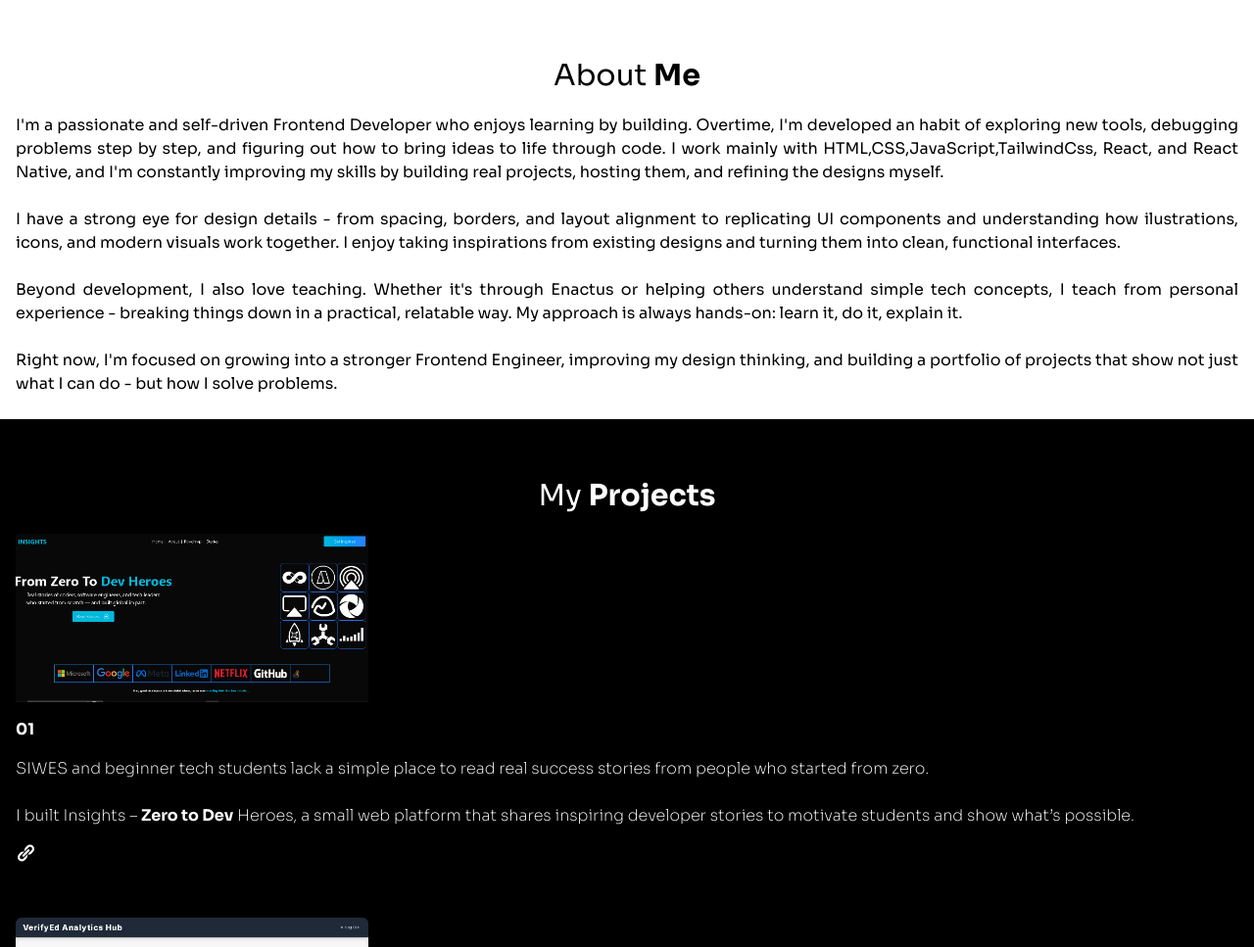
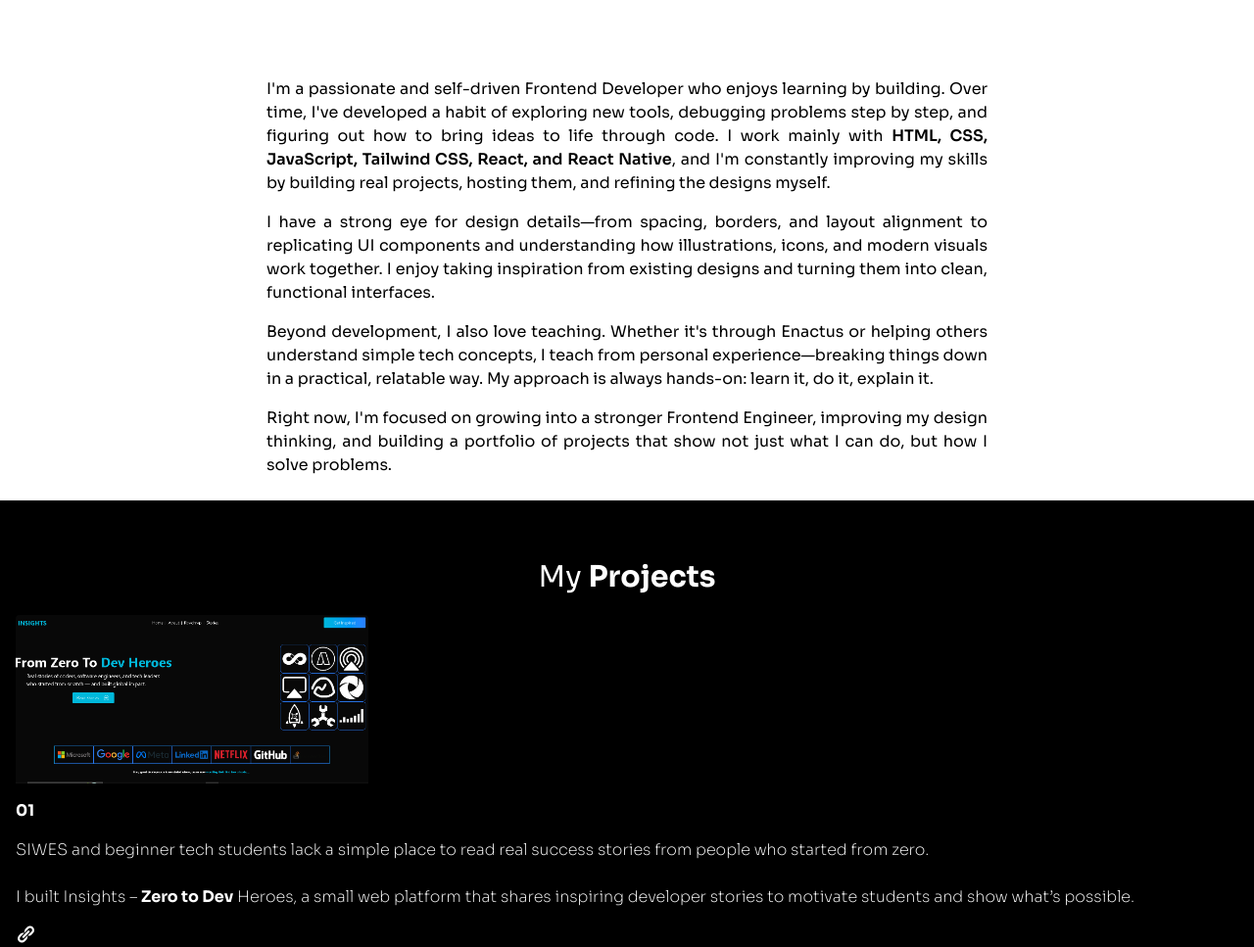
Before and after one commit to vincen-coder/vincent, a plain HTML site: page index.html in a window 1280 px wide. Shown: the part 2529-3496 px from the top of the page at 98% size. Drawn offline with nearby package versions, Linux system fonts and the light colour scheme.

Commit message:
yep i pushed again

```diff
--- a/index.html
+++ b/index.html
@@ -135,11 +135,30 @@
             <img src="Board Games 1.png" alt="About me illustration" class="w-90 ">
         </section>
 
-        <section class="text-[30px] text-center pb-4">About <span class="font-bold">Me</span></section>
+        <section class="py-6 px-4 max-w-3xl mx-auto text-justify">
+            <p class="mb-4">
+                I'm a passionate and self-driven Frontend Developer who enjoys learning by building. Over time, I've developed a
+                habit of exploring new tools, debugging problems step by step, and figuring out how to bring ideas to life
+                through code. I work mainly with <span class="font-semibold">HTML, CSS, JavaScript, Tailwind CSS, React, and
+                    React Native</span>, and I'm constantly improving my skills by building real projects, hosting them, and
+                refining the designs myself.
+            </p>
+            <p class="mb-4">
+                I have a strong eye for design details—from spacing, borders, and layout alignment to replicating UI components
+                and understanding how illustrations, icons, and modern visuals work together. I enjoy taking inspiration from
+                existing designs and turning them into clean, functional interfaces.
+            </p>
+            <p class="mb-4">
+                Beyond development, I also love teaching. Whether it's through Enactus or helping others understand simple tech
+                concepts, I teach from personal experience—breaking things down in a practical, relatable way. My approach is
+                always hands-on: learn it, do it, explain it.
+            </p>
+            <p>
+                Right now, I'm focused on growing into a stronger Frontend Engineer, improving my design thinking, and building
+                a portfolio of projects that show not just what I can do, but how I solve problems.
+            </p>
+        </section>
 
-        <section class="pb-6 text-justify px-4 ">
-            I'm a passionate and self-driven Frontend Developer who enjoys learning by building. Overtime, I'm developed an habit of exploring new tools, debugging problems step by step, and figuring out how to bring ideas to life through code. I work mainly with <span>HTML,CSS,JavaScript,TailwindCss, React, and React Native, and I'm constantly improving my skills by building real projects, hosting them, and refining the designs myself. <br> <br>I have a strong eye for design details - from spacing, borders, and layout alignment to replicating UI components and understanding how ilustrations, icons, and modern visuals work together. I enjoy taking inspirations from existing designs and turning them into clean, functional interfaces. <br> <br> Beyond development, I also love teaching. Whether it's through Enactus or helping others understand simple tech concepts, I teach from personal experience - breaking things down in a practical, relatable way. My approach is always hands-on: learn it, do it, explain it. <br> <br> Right now, I'm focused on growing into a stronger Frontend Engineer, improving my design thinking, and building a portfolio of projects that show not just what I can do - but how I solve problems. </span>
-        </section>
 
         <section class="bg-black pb-14">
 
@@ -149,14 +168,14 @@
                 <img src="insights.PNG" alt="My first project image" class="w-90 rounded rounded-sm pb-4">
                 <div class="font-bold text-white pb-4">01</div>
                 <div class="text-white font-extralight pb-4">SIWES and beginner tech students lack a simple place to read real success stories from people who started from zero. <br> <br> I built Insights – <span class="font-bold">Zero to Dev</span> Heroes, a small web platform that shares inspiring developer stories to motivate students and show what’s possible.</div>
-                <div class="cursor-pointer><a href="https://vincen-coder.github.io/My-Tailwind-Project/"><svg xmlns="http://www.w3.org/2000/svg" width="20" height="20" viewBox="0 0 20 20"><path fill="#fff" d="M17.74 2.76a4.32 4.32 0 0 1 0 6.1l-1.53 1.52c-1.12 1.12-2.7 1.47-4.14 1.09l2.62-2.61l.76-.77l.76-.76c.84-.84.84-2.2 0-3.04a2.13 2.13 0 0 0-3.04 0l-.77.76l-3.38 3.38c-.37-1.44-.02-3.02 1.1-4.14l1.52-1.53a4.32 4.32 0 0 1 6.1 0M8.59 13.43l5.34-5.34c.42-.42.42-1.1 0-1.52c-.44-.43-1.13-.39-1.53 0l-5.33 5.34c-.42.42-.42 1.1 0 1.52c.44.43 1.13.39 1.52 0m-.76 2.29l4.14-4.15c.38 1.44.03 3.02-1.09 4.14l-1.52 1.53a4.32 4.32 0 0 1-6.1 0a4.32 4.32 0 0 1 0-6.1l1.53-1.52c1.12-1.12 2.7-1.47 4.14-1.1l-4.14 4.15c-.85.84-.85 2.2 0 3.05c.84.84 2.2.84 3.04 0"/></svg></a></div>
+                <div class="cursor-pointer"><a href="https://vincen-coder.github.io/My-Tailwind-Project/"><svg xmlns="http://www.w3.org/2000/svg" width="20" height="20" viewBox="0 0 20 20"><path fill="#fff" d="M17.74 2.76a4.32 4.32 0 0 1 0 6.1l-1.53 1.52c-1.12 1.12-2.7 1.47-4.14 1.09l2.62-2.61l.76-.77l.76-.76c.84-.84.84-2.2 0-3.04a2.13 2.13 0 0 0-3.04 0l-.77.76l-3.38 3.38c-.37-1.44-.02-3.02 1.1-4.14l1.52-1.53a4.32 4.32 0 0 1 6.1 0M8.59 13.43l5.34-5.34c.42-.42.42-1.1 0-1.52c-.44-.43-1.13-.39-1.53 0l-5.33 5.34c-.42.42-.42 1.1 0 1.52c.44.43 1.13.39 1.52 0m-.76 2.29l4.14-4.15c.38 1.44.03 3.02-1.09 4.14l-1.52 1.53a4.32 4.32 0 0 1-6.1 0a4.32 4.32 0 0 1 0-6.1l1.53-1.52c1.12-1.12 2.7-1.47 4.14-1.1l-4.14 4.15c-.85.84-.85 2.2 0 3.05c.84.84 2.2.84 3.04 0"/></svg></a></div>
             </section>
 
             <section class="text-justify px-4 pb-4">
                 <img src="vv.PNG" alt="My first project image" class="w-90 rounded rounded-md pb-4">
                 <div class="font-bold text-white pb-4">02</div>
                 <div class="text-white font-extralight pb-4">Students often face challenges in verifying their internship (SIWES) experience quickly, leading to delays and doubts from schools and employers <br> <br> Verifyed is a web platform that allows students to securely authenticate their internship experience online. It provides a trusted digital record, making verification easy, fast, and reliable for both students and institutions.</div>
-                <div class="cursor-pointer><a href="https://verifyed-xi.vercel.app/dashboard.html"><svg xmlns="http://www.w3.org/2000/svg" width="20" height="20" viewBox="0 0 20 20"><path fill="#fff" d="M17.74 2.76a4.32 4.32 0 0 1 0 6.1l-1.53 1.52c-1.12 1.12-2.7 1.47-4.14 1.09l2.62-2.61l.76-.77l.76-.76c.84-.84.84-2.2 0-3.04a2.13 2.13 0 0 0-3.04 0l-.77.76l-3.38 3.38c-.37-1.44-.02-3.02 1.1-4.14l1.52-1.53a4.32 4.32 0 0 1 6.1 0M8.59 13.43l5.34-5.34c.42-.42.42-1.1 0-1.52c-.44-.43-1.13-.39-1.53 0l-5.33 5.34c-.42.42-.42 1.1 0 1.52c.44.43 1.13.39 1.52 0m-.76 2.29l4.14-4.15c.38 1.44.03 3.02-1.09 4.14l-1.52 1.53a4.32 4.32 0 0 1-6.1 0a4.32 4.32 0 0 1 0-6.1l1.53-1.52c1.12-1.12 2.7-1.47 4.14-1.1l-4.14 4.15c-.85.84-.85 2.2 0 3.05c.84.84 2.2.84 3.04 0"/></svg></div></a>
+                <div class="cursor-pointer"><a href="https://verifyed-xi.vercel.app/dashboard.html"><svg xmlns="http://www.w3.org/2000/svg" width="20" height="20" viewBox="0 0 20 20"><path fill="#fff" d="M17.74 2.76a4.32 4.32 0 0 1 0 6.1l-1.53 1.52c-1.12 1.12-2.7 1.47-4.14 1.09l2.62-2.61l.76-.77l.76-.76c.84-.84.84-2.2 0-3.04a2.13 2.13 0 0 0-3.04 0l-.77.76l-3.38 3.38c-.37-1.44-.02-3.02 1.1-4.14l1.52-1.53a4.32 4.32 0 0 1 6.1 0M8.59 13.43l5.34-5.34c.42-.42.42-1.1 0-1.52c-.44-.43-1.13-.39-1.53 0l-5.33 5.34c-.42.42-.42 1.1 0 1.52c.44.43 1.13.39 1.52 0m-.76 2.29l4.14-4.15c.38 1.44.03 3.02-1.09 4.14l-1.52 1.53a4.32 4.32 0 0 1-6.1 0a4.32 4.32 0 0 1 0-6.1l1.53-1.52c1.12-1.12 2.7-1.47 4.14-1.1l-4.14 4.15c-.85.84-.85 2.2 0 3.05c.84.84 2.2.84 3.04 0"/></svg></div></a>
             </section>
 
             <section class="text-white px-4 ">and many more......</section>
```
